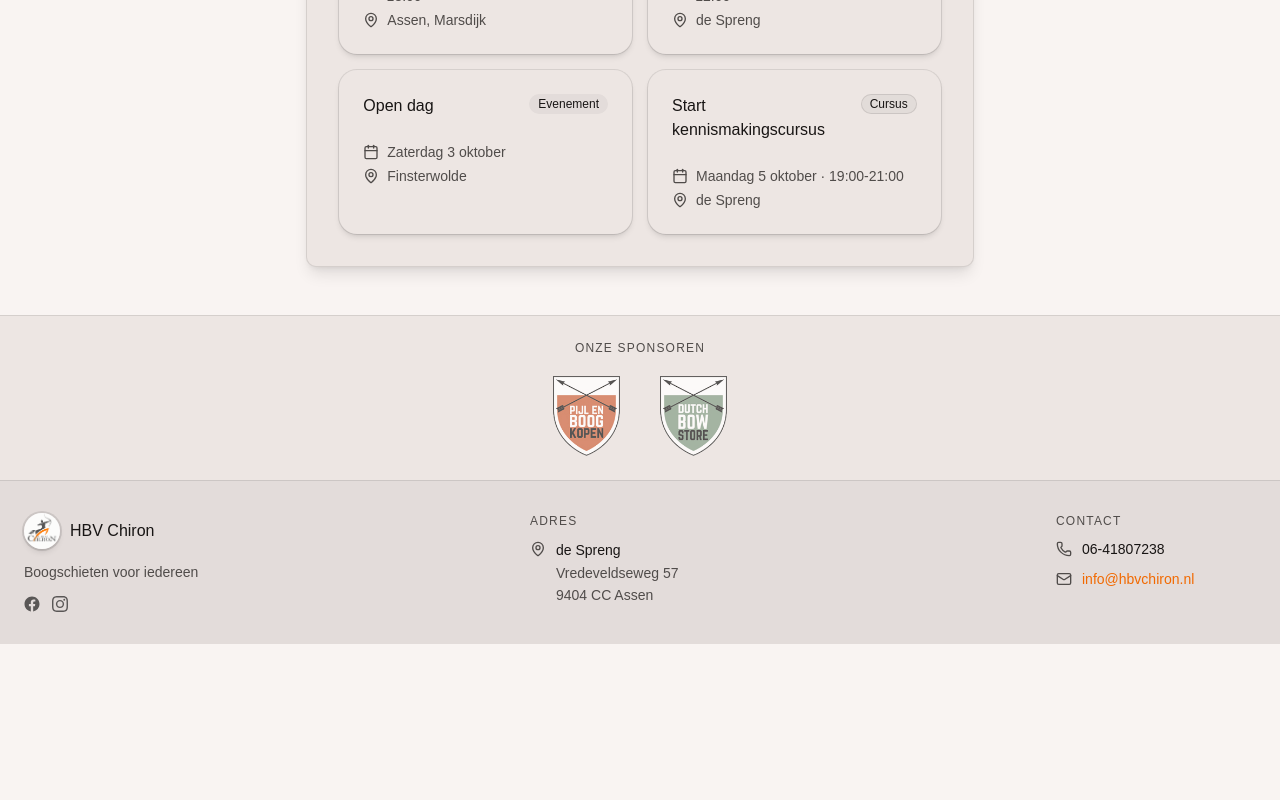
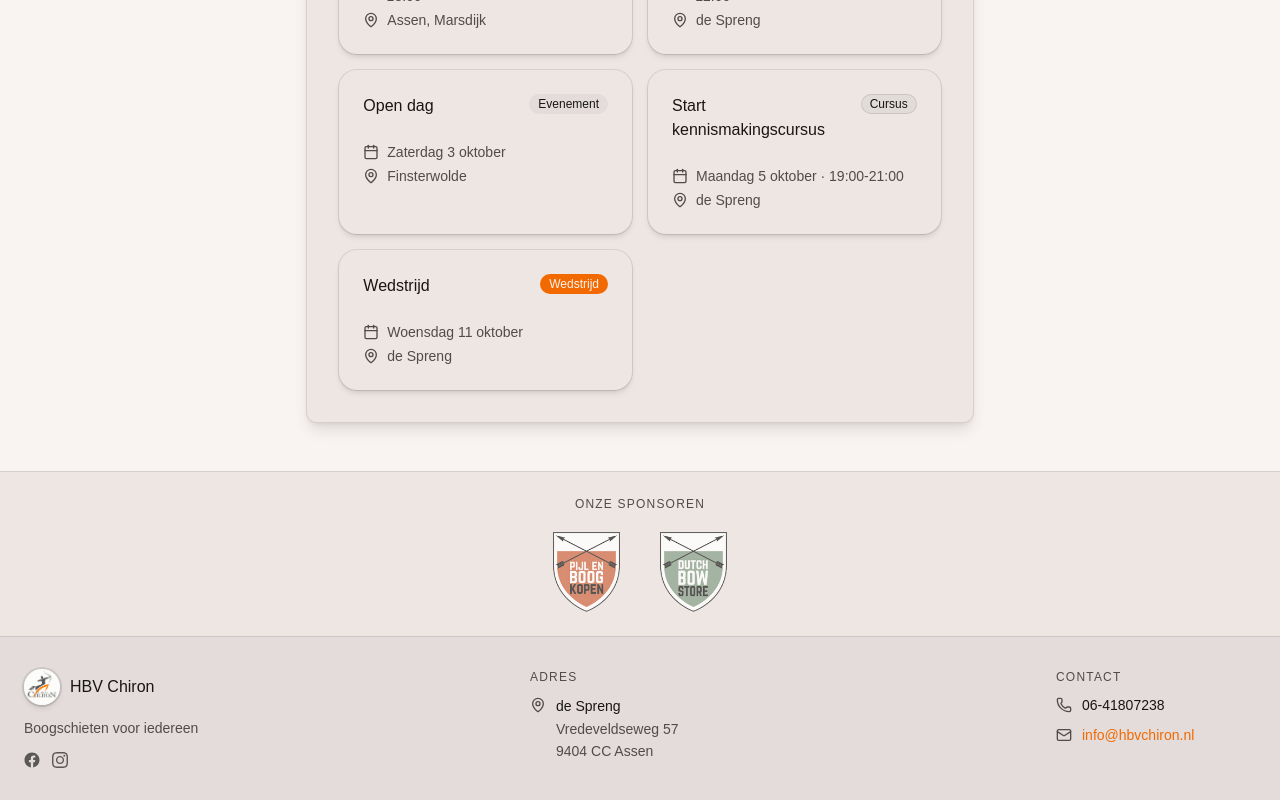
Before and after one commit to nooreon/hbvchiron, a SvelteKit app: page /agenda in a window 1280 px wide. Shown: the part 1094-1894 px from the top of the page. Before the commit the page ends 1738 px from the top, so only its background shows below. Built offline with nearby package versions, Linux system fonts and the light colour scheme.

Commit message:
Updaten agenda

```diff
--- a/src/routes/agenda/+page.svelte
+++ b/src/routes/agenda/+page.svelte
@@ -23,6 +23,7 @@
         {id: 6, title: "Open dag i.v.m. Nationale Sportweek", date: "Zaterdag 26 september · 10:00-12:00", type: "evenement"},
         {id: 7, title: "Open dag", date: "Zaterdag 3 oktober", location: "Finsterwolde", type: "evenement"},
         {id: 8, title: "Start kennismakingscursus", date: "Maandag 5 oktober · 19:00-21:00", type: "cursus"},
+        {id: 9, title: "Wedstrijd", date: "Woensdag 11 oktober", type: "wedstrijd"},
     ];
 
     const badgeVariant: Record<Event["type"], "default" | "secondary" | "outline"> = {
```
